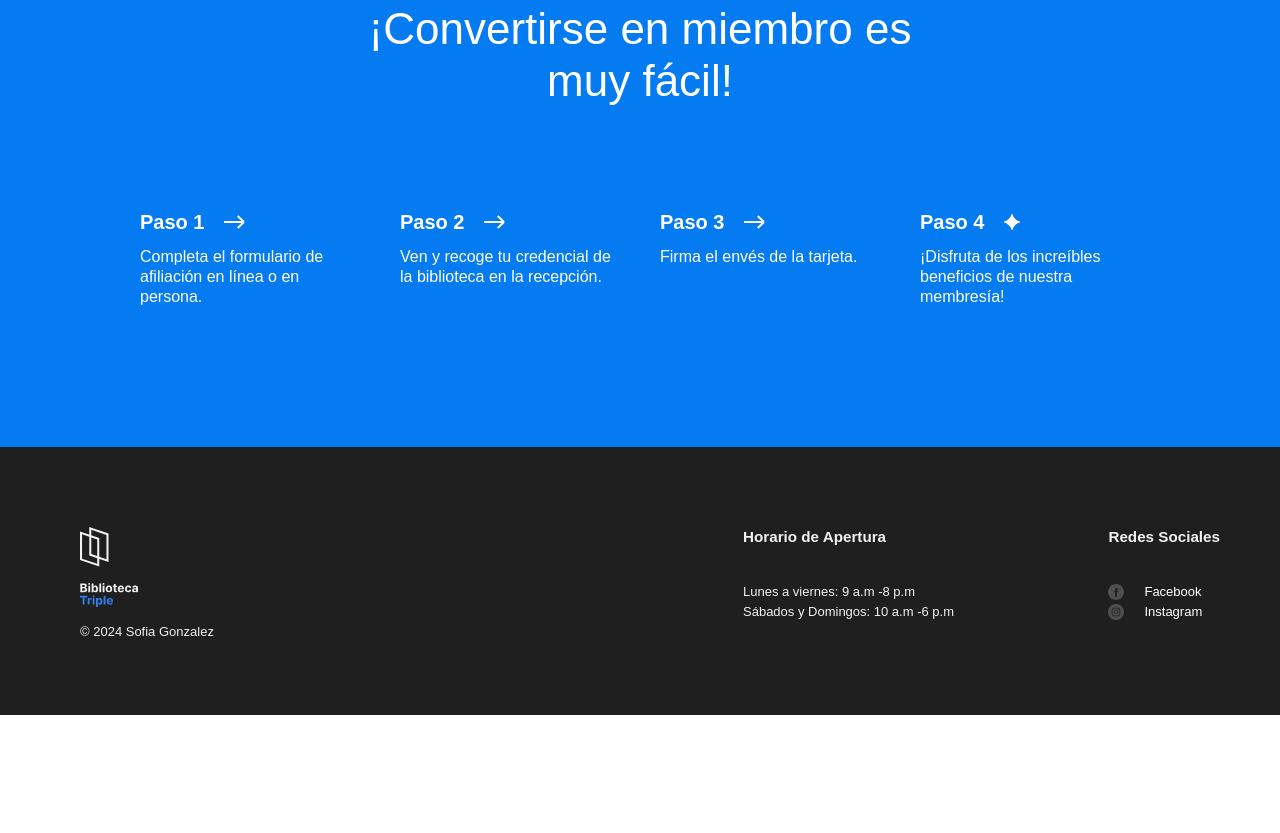
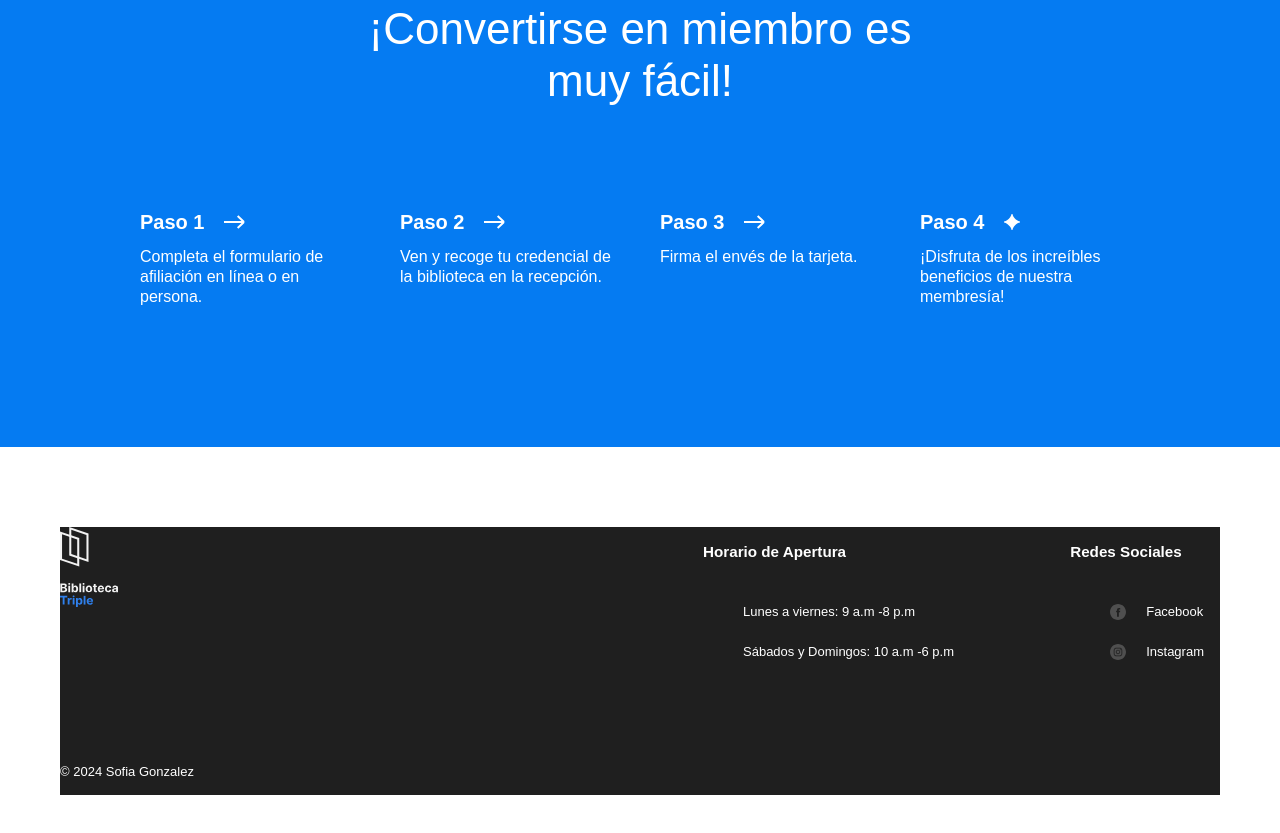
Before and after one commit to sof2214/web_project_library_es, a plain HTML site: page index.html in a window 1280 px wide. Shown: the part 3159-3992 px from the top of the page. Before the commit the page ends 3874 px from the top, so only its background shows below. Drawn offline with Linux system fonts and the light colour scheme.

Commit message:
project 3 final css

```diff
--- a/styles/style.css
+++ b/styles/style.css
@@ -342,9 +342,9 @@
 .footer {
   display: flex;
   background-color: #1f1f1f;
-  color: #f1f1f1;
+  color: #ffffff;
   box-sizing: border-box;
-  padding: 80px 60px 60px 80px;
+  margin: 80px 60px;
 }
 
 .footer__cover {
@@ -374,19 +374,17 @@
 }
 
 .footer__column-heading {
-  padding-bottom: 20px;
-  margin-top: 0;
+  margin-bottom: 20px;
   font-weight: bold;
 }
 
 .footer__list {
   list-style-type: none;
-  padding: 0;
   margin: 0;
 }
 
 .footer__list-item {
-  padding: 0 16px 0 0;
+  padding: 20px 16px 0 0;
   display: flex;
   flex-wrap: wrap;
   gap: 10px;
@@ -403,12 +401,11 @@
 .footer__social-icon {
   width: 16px;
   height: 16px;
-  padding-right: 10px;
-  padding-bottom: 0;
+  margin-right: 10px;
+  margin-bottom: 0;
 }
 
 .footer__copyright {
   margin-top: 100px;
-  margin-top: 0;
   font-size: small;
 }
```
